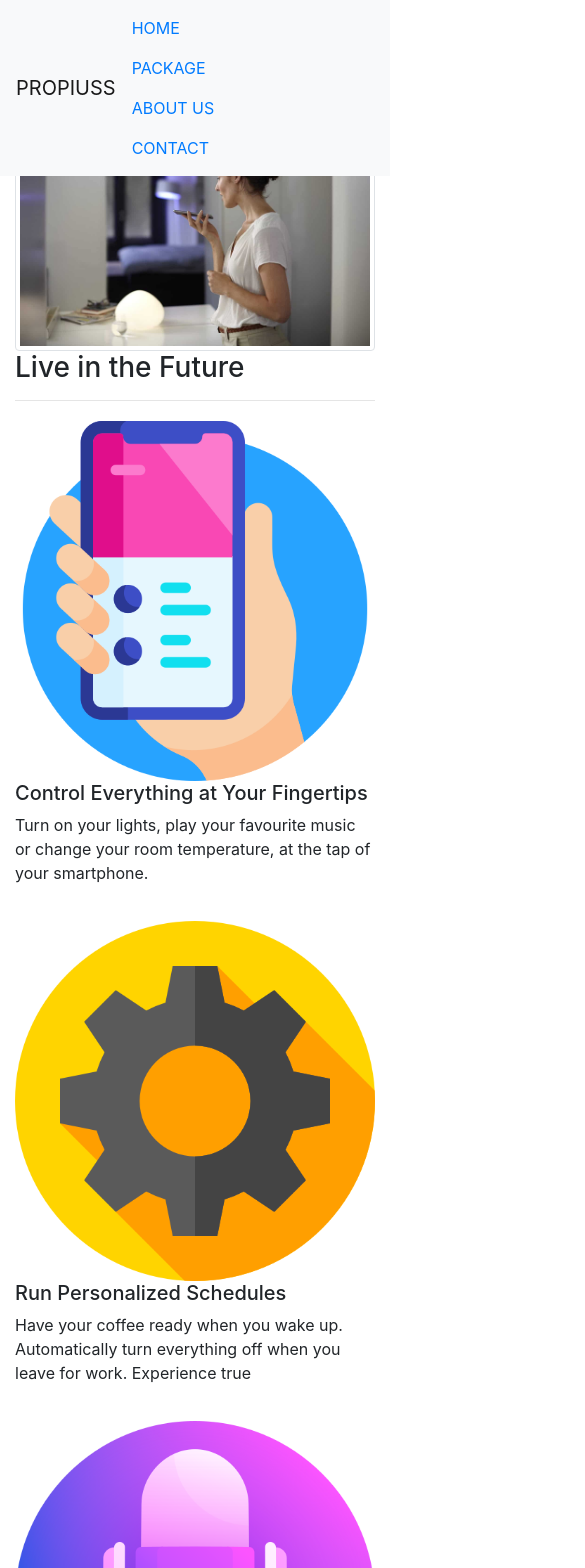
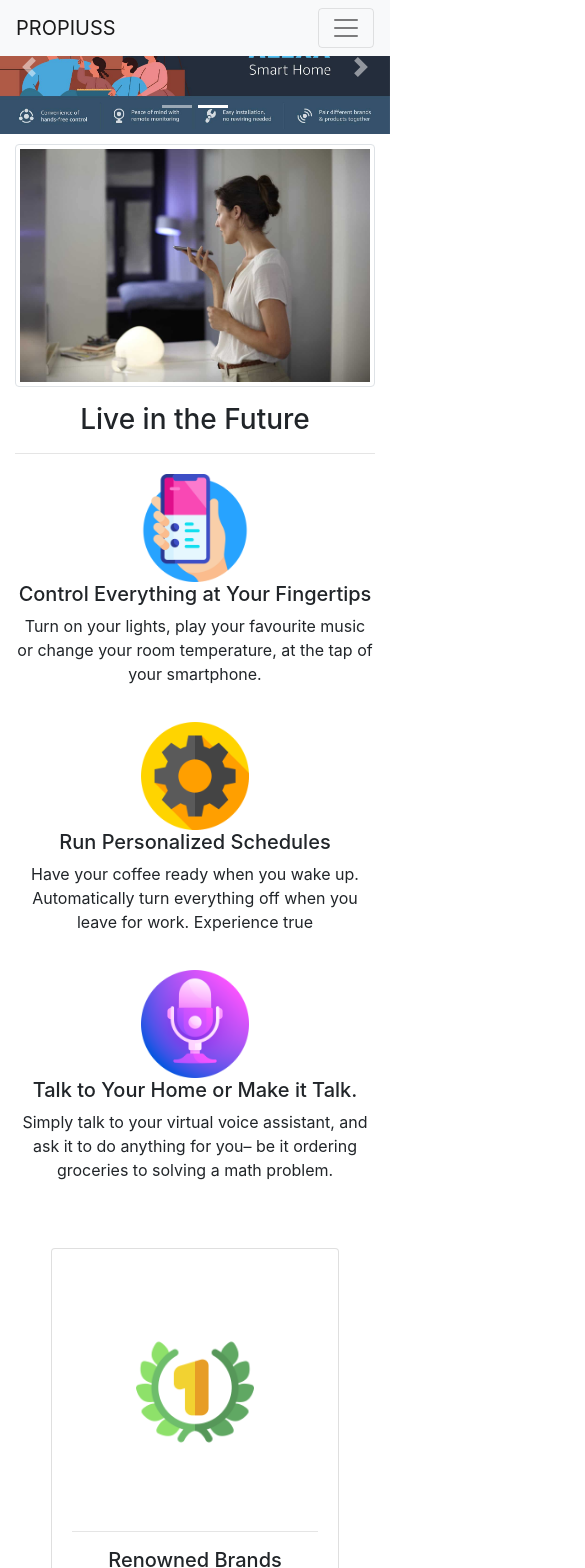
Before and after one commit to nikhil11001/propiuss, a React (Create React App) app: page / in a window 390 px wide. Shown: the top 1568 px of the page, 585 px wide, since content can reach past the window. Built offline with nearby package versions, Linux system fonts and the light colour scheme; what react-chatbot-kit would draw is missing.

Commit message:
Responsive changes

```diff
--- a/public/index.html
+++ b/public/index.html
@@ -30,6 +30,7 @@
     -->
     <title>PROPIUSS</title>
   </head>
+  <meta name="viewport" content="width=device-width, initial-scale=1.0"/>
   <body>
     <noscript>You need to enable JavaScript to run this app.</noscript>
     <div id="root"></div>
--- a/src/App.css
+++ b/src/App.css
@@ -36,3 +36,17 @@
     transform: rotate(360deg);
   }
 }
+
+@media only screen and (max-width: 600px) {
+  .homepage-feature-ico {
+    width: 30% !important;
+    margin: auto;
+  }
+  .puzzle-ico {
+    width: 60% !important;
+  }
+  .live-in-future-header {
+    text-align: center;
+    margin-top: 16px;
+  }
+}
--- a/src/components/about.js
+++ b/src/components/about.js
@@ -23,26 +23,6 @@ class About extends React.Component {
   render() {
     return (
       <>
-        <Navbar bg="light" variant="light" fixed="top">
-          <Container>
-            <Navbar.Brand>PROPIUSS</Navbar.Brand>
-            <Nav className="mr-auto">
-              <Nav.Link>
-                <Link to="/home">HOME</Link>
-              </Nav.Link>
-
-              <Nav.Link>
-                <Link to="/package">PACKAGE</Link>
-              </Nav.Link>
-              <Nav.Link>
-                <Link to="/about">ABOUT US</Link>
-              </Nav.Link>
-              <Nav.Link>
-                <Link to="/contact">CONTACT</Link>
-              </Nav.Link>
-            </Nav>
-          </Container>
-        </Navbar>
         <Container>
           <div className="about-us">
             <Image
@@ -97,10 +77,10 @@ class About extends React.Component {
                     <i className="bi bi-house-door margin-10"></i>HOME
                   </p>
                   <p>
-                    <i className="bi bi-person margin-10"></i>ABOUT US{" "}
+                    <i className="bi bi-screwdriver margin-10"></i>PACKAGES
                   </p>
                   <p>
-                    <i className="bi bi-screwdriver margin-10"></i>SERVICES
+                    <i className="bi bi-person margin-10"></i>ABOUT US{" "}
                   </p>
                   <p>
                     <i className="bi bi-telephone margin-10"></i>Contact
@@ -122,7 +102,7 @@ class About extends React.Component {
 
                 <p>
                   <i class="bi bi-envelope-open margin-10"></i>Email:
-                  info@biscoindia.com
+                  info@propiuss.com
                 </p>
               </Col>
             </Row>
--- a/src/components/contact.js
+++ b/src/components/contact.js
@@ -23,26 +23,6 @@ class Contact extends React.Component {
   render() {
     return (
       <>
-        <Navbar bg="light" variant="light" fixed="top">
-          <Container>
-            <Navbar.Brand>PROPIUSS</Navbar.Brand>
-            <Nav className="mr-auto">
-              <Nav.Link>
-                <Link to="/home">HOME</Link>
-              </Nav.Link>
-
-              <Nav.Link>
-                <Link to="/package">PACKAGE</Link>
-              </Nav.Link>
-              <Nav.Link>
-                <Link to="/about">ABOUT US</Link>
-              </Nav.Link>
-              <Nav.Link>
-                <Link to="/contact">CONTACT</Link>
-              </Nav.Link>
-            </Nav>
-          </Container>
-        </Navbar>
         <Container>
           <div style={{ margin: "70px 0px" }}></div>
           {/* <h1>Contact</h1> */}
--- a/src/components/home.js
+++ b/src/components/home.js
@@ -1,22 +1,15 @@
 import React from "react";
 import {
-  Button,
   Container,
-  Navbar,
   Nav,
-  Form,
-  FormControl,
-  Carousel,
-  NavDropdown,
   Row,
   Col,
   Image,
   Card,
-  CardGroup,
   Jumbotron,
   Tab,
+  Carousel,
 } from "react-bootstrap";
-import { Link } from "react-router-dom";
 import { motion } from "framer-motion";
 import { Chatbot } from "react-chatbot-kit";
 import "../css/home.css";
@@ -24,23 +17,8 @@ import mapIcon from "../images/number-one.png";
 import userExperienceIco from "../images/tablet.png";
 import webDevIco from "../images/house.png";
 import support from "../images/support.png";
-import infoIco from "../images/information.png";
 import serviceIco from "../images/settings.png";
-import deliveryIco from "../images/delivery-truck.png";
-import supplyIco from "../images/supply-chain.png";
-import programmingIco from "../images/programming.png";
-import androidIco from "../images/android.png";
-import JSIco from "../images/js-format.png";
-import sqlIco from "../images/mysql.png";
-import phpIco from "../images/php.png";
-import rubyIco from "../images/ruby.png";
-import javaIco from "../images/java.png";
-import reactIco from "../images/atom.png";
-import htmlIco from "../images/html-5.png";
 import ChatBotIco from "../images/chatbot.png";
-import banner1 from "../images/banner-iot-001.jpeg";
-import banner2 from "../images/banner-iot-002.jpeg";
-import banner3 from "../images/banner-iot-003.jpeg";
 import banner4 from "../images/banner-iot-004.jpg";
 import banner5 from "../images/banner-1.png";
 import banner6 from "../images/banner-iot-006.jpeg";
@@ -66,62 +44,46 @@ class Home extends React.Component {
   render() {
     return (
       <>
-        {/* <Navbar collapseOnSelect bg="light" variant="light" fixed="top" expand="sm"> */}
-        <Navbar
-          collapseOnSelect
-          expand="lg"
-          bg="light"
-          variant="light"
-          fixed="top"
-        >
-          <Container>
-            <Navbar.Brand>PROPIUSS</Navbar.Brand>
-            <Nav className="mr-auto">
-              <Nav.Link>
-                <Link to="/home">HOME</Link>
-              </Nav.Link>
-
-              <Nav.Link>
-                <Link to="/package">PACKAGE</Link>
-              </Nav.Link>
-              <Nav.Link>
-                <Link to="/about">ABOUT US</Link>
-              </Nav.Link>
-
-              <Nav.Link>
-                <Link to="/contact">CONTACT</Link>
-              </Nav.Link>
-            </Nav>
-          </Container>
-        </Navbar>
         <Carousel>
           <Carousel.Item>
-            <img className="d-block w-100" src={banner5} />
+            <Image className="d-block w-100" src={banner5} fluid />
           </Carousel.Item>
 
+          {/* <Carousel.Item>
+            <Image className="d-block w-100" src={banner6} fluid />
+          </Carousel.Item> */}
           <Carousel.Item>
-            <img className="d-block w-100" src={banner6} />
-          </Carousel.Item>
-          <Carousel.Item>
-            <img className="d-block w-100" src={banner4} />
+            <Image className="d-block w-100" src={banner4} fluid />
           </Carousel.Item>
         </Carousel>
         <Container>
           <div className="slogna-text"></div>
           <Row>
             <Col md={6}>
-              <Image src={home1} height="20%" thumbnail />
+              <Image
+                src={home1}
+                thumbnail
+                fluid
+                style={{ width: "100%", height: "auto" }}
+              />
             </Col>
             <Col md={6}>
-              <h3>Live in the Future</h3>
+              <h3 className="live-in-future-header">Live in the Future</h3>
               <hr />
               <Row style={{ marginTop: "20px" }}>
                 <Col md={1}>
-                  <img className="d-block w-100" src={phone} />
+                  <Image
+                    className="homepage-feature-ico d-block"
+                    src={phone}
+                    fluid
+                    style={{ width: "100%", height: "auto" }}
+                  />
                 </Col>
                 <Col md={10}>
-                  <h5>Control Everything at Your Fingertips</h5>
-                  <p>
+                  <h5 className="text-center">
+                    Control Everything at Your Fingertips
+                  </h5>
+                  <p className="text-center">
                     Turn on your lights, play your favourite music or change
                     your room temperature, at the tap of your smartphone.
                   </p>
@@ -129,11 +91,16 @@ class Home extends React.Component {
               </Row>
               <Row style={{ marginTop: "20px" }}>
                 <Col md={1}>
-                  <img className="d-block" src={serviceIco} width="100%" />
+                  <Image
+                    className="homepage-feature-ico d-block"
+                    src={serviceIco}
+                    fluid
+                    style={{ width: "100%", height: "auto" }}
+                  />
                 </Col>
                 <Col md={10}>
-                  <h5>Run Personalized Schedules</h5>
-                  <p>
+                  <h5 className="text-center">Run Personalized Schedules</h5>
+                  <p className="text-center">
                     Have your coffee ready when you wake up. Automatically turn
                     everything off when you leave for work. Experience true
                   </p>
@@ -141,11 +108,18 @@ class Home extends React.Component {
               </Row>
               <Row style={{ marginTop: "20px" }}>
                 <Col md={1}>
-                  <img className="d-block" width="100%" src={mike} />
+                  <Image
+                    className="homepage-feature-ico d-block"
+                    src={mike}
+                    fluid
+                    style={{ width: "100%", height: "auto" }}
+                  />
                 </Col>
                 <Col md={10}>
-                  <h5>Talk to Your Home or Make it Talk.</h5>
-                  <p>
+                  <h5 className="text-center">
+                    Talk to Your Home or Make it Talk.
+                  </h5>
+                  <p className="text-center">
                     Simply talk to your virtual voice assistant, and ask it to
                     do anything for you– be it ordering groceries to solving a
                     math problem.
@@ -156,14 +130,16 @@ class Home extends React.Component {
           </Row>
           <Row className="margin-top-30">
             <div className="text-center">
+              {/*
               <div className="padding-4-rem">
-                {/* <Image
+                 <Image
                   className="location-ico bounce-1"
                   src={infoIco}
                   width="20%"
-                /> */}
-              </div>
-              {this.state.showChatBot && (
+                />
+              </div>*/}
+
+              {/* {this.state.showChatBot && (
                 <div className="chat-bot-container">
                   <Chatbot
                     config={config}
@@ -171,12 +147,11 @@ class Home extends React.Component {
                     actionProvider={ActionProvider}
                   />
                 </div>
-              )}
-
+              )} */}
               <div className="margin-20">
                 <Row>
                   <Col md={3}>
-                    <Card style={{ width: "18rem" }}>
+                    <Card style={{ width: "18rem", margin: "auto" }}>
                       <Card.Body>
                         <div className="padding-4-rem">
                           <motion.div
@@ -186,7 +161,12 @@ class Home extends React.Component {
                             }}
                             whileTap={{ scale: 0.9 }}
                           >
-                            <Image className="" src={mapIcon} width="100%" />
+                            <Image
+                              className=""
+                              src={mapIcon}
+                              width="100%"
+                              fluid
+                            />
                           </motion.div>
                         </div>
                         <hr />
@@ -199,7 +179,7 @@ class Home extends React.Component {
                     </Card>
                   </Col>
                   <Col md={3}>
-                    <Card style={{ width: "18rem" }}>
+                    <Card style={{ width: "18rem", margin: "auto" }}>
                       <Card.Body>
                         <div className="padding-4-rem">
                           <motion.div
@@ -209,7 +189,7 @@ class Home extends React.Component {
                             }}
                             whileTap={{ scale: 0.9 }}
                           >
-                            <Image src={userExperienceIco} width="100%" />
+                            <Image src={userExperienceIco} width="100%" fluid />
                           </motion.div>
                         </div>
                         <hr />
@@ -222,7 +202,7 @@ class Home extends React.Component {
                     </Card>
                   </Col>
                   <Col md={3}>
-                    <Card style={{ width: "18rem" }}>
+                    <Card style={{ width: "18rem", margin: "auto" }}>
                       <Card.Body>
                         <div className="padding-4-rem">
                           <motion.div
@@ -232,7 +212,7 @@ class Home extends React.Component {
                             }}
                             whileTap={{ scale: 0.9 }}
                           >
-                            <Image src={webDevIco} width="100%" />
+                            <Image src={webDevIco} width="100%" fluid />
                           </motion.div>
                         </div>
                         <hr />
@@ -245,7 +225,7 @@ class Home extends React.Component {
                     </Card>
                   </Col>
                   <Col md={3}>
-                    <Card style={{ width: "18rem" }}>
+                    <Card style={{ width: "18rem", margin: "auto" }}>
                       <Card.Body>
                         <div className="padding-4-rem">
                           <motion.div
@@ -255,7 +235,7 @@ class Home extends React.Component {
                             }}
                             whileTap={{ scale: 0.9 }}
                           >
-                            <Image src={support} width="100%" />
+                            <Image src={support} width="100%" fluid />
                           </motion.div>
                         </div>
                         <hr />
@@ -342,162 +322,14 @@ class Home extends React.Component {
               </Tab.Container>
             </div>
           </div>
-          {/* <div className="margin-top-30">
-            <Jumbotron>
-              <p>
-                <i>
-                  We engage in all stages of product development, right from
-                  design to implementation and support. We deliver quality
-                  software using multiple models and are flexible to implement
-                  other models as per the requirements of the solution or the
-                  client.
-                </i>
-              </p>
-            </Jumbotron>
-          </div> */}
         </Container>
-
-        {/* <div className="text-center">
-          <div className="padding-4-rem">
-            <Image
-              className="location-ico bounce-1"
-              src={programmingIco}
-              width="15%"
-            />
-          </div>
-          <h1>TECHNOLOGIES</h1>
-          <hr />
-          <Container>
-            <h3>WE WORK ON</h3>
-            <Jumbotron>
-              <Row>
-                <Col md={4}>
-                  <Card>
-                    <Card.Body>
-                      <Card.Title>React</Card.Title>
-                      <Card.Text>
-                        <motion.div
-                          whileHover={{ scale: 1.2, rotate: 90 }}
-                          whileTap={{
-                            scale: 0.8,
-                            rotate: -90,
-                            borderRadius: "100%",
-                          }}
-                        >
-                          <Image src={reactIco} width="50%" />
-                        </motion.div>
-                      </Card.Text>
-                    </Card.Body>
-                  </Card>
-                </Col>
-                <Col md={4}>
-                  <Card>
-                    <Card.Body>
-                      <Card.Title>Java</Card.Title>
-                      <Card.Text>
-                        <motion.div
-                          whileHover={{ scale: 1.2, rotate: 360 }}
-                          whileTap={{
-                            scale: 0.8,
-                            rotate: -100,
-                            borderRadius: "100%",
-                          }}
-                        >
-                          <Image src={javaIco} width="50%" />
-                        </motion.div>
-                      </Card.Text>
-                    </Card.Body>
-                  </Card>
-                </Col>
-                <Col md={4}>
-                  <Card>
-                    <Card.Body>
-                      <Card.Title>HTML</Card.Title>
-                      <Card.Text>
-                        <motion.div
-                          whileHover={{ scale: 1.2, rotate: 360 }}
-                          whileTap={{
-                            scale: 0.8,
-                            rotate: -90,
-                            borderRadius: "100%",
-                          }}
-                        >
-                          <Image src={htmlIco} width="50%" />
-                        </motion.div>
-                      </Card.Text>
-                    </Card.Body>
-                  </Card>
-                </Col>
-              </Row>
-              <Row>
-                <Col md={4}>
-                  <Card>
-                    <Card.Body>
-                      <Card.Title>Ruby</Card.Title>
-                      <Card.Text>
-                        <motion.div
-                          whileHover={{ scale: 1.2, rotate: 360 }}
-                          whileTap={{
-                            scale: 0.8,
-                            rotate: -90,
-                            borderRadius: "100%",
-                          }}
-                        >
-                          <Image src={rubyIco} width="50%" />
-                        </motion.div>
-                      </Card.Text>
-                    </Card.Body>
-                  </Card>
-                </Col>
-                <Col md={4}>
-                  <Card>
-                    <Card.Body>
-                      <Card.Title>Android</Card.Title>
-                      <Card.Text>
-                        <motion.div
-                          whileHover={{ scale: 1.2, rotate: 360 }}
-                          whileTap={{
-                            scale: 0.8,
-                            rotate: -90,
-                            borderRadius: "100%",
-                          }}
-                        >
-                          <Image src={androidIco} width="50%" />
-                        </motion.div>
-                      </Card.Text>
-                    </Card.Body>
-                  </Card>
-                </Col>
-                <Col md={4}>
-                  <Card>
-                    <Card.Body>
-                      <Card.Title>Java Script</Card.Title>
-                      <Card.Text>
-                        <motion.div
-                          whileHover={{ scale: 1.2, rotate: 360 }}
-                          whileTap={{
-                            scale: 0.8,
-                            rotate: -90,
-                            borderRadius: "100%",
-                          }}
-                        >
-                          <Image src={JSIco} width="50%" />
-                        </motion.div>
-                      </Card.Text>
-                    </Card.Body>
-                  </Card>
-                </Col>
-              </Row>
-            </Jumbotron>
-          </Container>
-        </div> */}
 
         <Container>
           <Jumbotron>
             <div className="text-center">
               <div className="padding-4-rem">
                 <Image
-                  className="location-ico bounce-1"
+                  className="location-ico bounce-1 puzzle-ico"
                   src={puzzle}
                   width="10%"
                 />
@@ -514,7 +346,6 @@ class Home extends React.Component {
             </div>
           </Jumbotron>
         </Container>
-
         <div
           className="margin-top-30"
           style={{ background: "black", color: "white" }}
@@ -529,13 +360,14 @@ class Home extends React.Component {
                     <i className="bi bi-house-door margin-10"></i>HOME
                   </p>
                   <p>
+                    <i className="bi bi-screwdriver margin-10"></i>PACKAGES
+                  </p>
+                  <p>
                     <i className="bi bi-person margin-10"></i>ABOUT US{" "}
                   </p>
+
                   <p>
-                    <i className="bi bi-screwdriver margin-10"></i>SERVICES
-                  </p>
-                  <p>
-                    <i className="bi bi-telephone margin-10"></i>Contact
+                    <i className="bi bi-telephone margin-10"></i>CONTACT
                   </p>
                 </div>
               </Col>
@@ -554,11 +386,11 @@ class Home extends React.Component {
 
                 <p>
                   <i class="bi bi-envelope-open margin-10"></i>Email:
-                  info@biscoindia.com
+                  info@propiuss.com
                 </p>
               </Col>
             </Row>
-            <div className="chat-bot-ico">
+            {/* <div className="chat-bot-ico">
               <Image
                 className="location-ico bounce-1"
                 src={ChatBotIco}
@@ -567,7 +399,7 @@ class Home extends React.Component {
                   this.setState({ showChatBot: !this.state.showChatBot });
                 }}
               />
-            </div>
+            </div> */}
           </Container>
         </div>
       </>
--- /dev/null
+++ b/src/components/navBar.js
@@ -0,0 +1,32 @@
+import React from "react";
+import { Navbar, Container, Nav } from "react-bootstrap";
+import { Link } from "react-router-dom";
+
+export const NavBar = () => {
+  return (
+    <Navbar bg="light" expand="lg" fixed="top">
+      <Container>
+        <Navbar.Brand>PROPIUSS</Navbar.Brand>
+        <Navbar.Toggle aria-controls="basic-navbar-nav" />
+        <Navbar.Collapse id="basic-navbar-nav">
+          <Nav className="me-auto">
+            <Nav.Link>
+              <Link to="/home">HOME</Link>
+            </Nav.Link>
+
+            <Nav.Link>
+              <Link to="/package">PACKAGE</Link>
+            </Nav.Link>
+            <Nav.Link>
+              <Link to="/about">ABOUT US</Link>
+            </Nav.Link>
+
+            <Nav.Link>
+              <Link to="/contact">CONTACT</Link>
+            </Nav.Link>
+          </Nav>
+        </Navbar.Collapse>
+      </Container>
+    </Navbar>
+  );
+};
--- a/src/components/package.js
+++ b/src/components/package.js
@@ -31,34 +31,6 @@ class Package extends React.Component {
   render() {
     return (
       <>
-        <Navbar
-          collapseOnSelect
-          expand="lg"
-          bg="light"
-          variant="light"
-          fixed="top"
-        >
-          <Container>
-            <Navbar.Brand>PROPIUSS</Navbar.Brand>
-            <Nav className="mr-auto">
-              <Nav.Link>
-                <Link to="/home">HOME</Link>
-              </Nav.Link>
-
-              <Nav.Link>
-                <Link to="/package">PACKAGE</Link>
-              </Nav.Link>
-              <Nav.Link>
-                <Link to="/about">ABOUT US</Link>
-              </Nav.Link>
-
-              <Nav.Link>
-                <Link to="/contact">CONTACT</Link>
-              </Nav.Link>
-            </Nav>
-          </Container>
-        </Navbar>
-
         <Container>
           <div style={{ margin: "70px 0px" }}></div>
           <Jumbotron>
@@ -149,6 +121,51 @@ class Package extends React.Component {
             </div>
           </Jumbotron>
         </Container>
+        <div
+          className="margin-top-30"
+          style={{ background: "black", color: "white" }}
+        >
+          <Container>
+            <Row>
+              <Col md={4}>
+                <h6 className="margin-10">LINKS</h6>
+                <div>
+                  <p>
+                    {" "}
+                    <i className="bi bi-house-door margin-10"></i>HOME
+                  </p>
+                  <p>
+                    <i className="bi bi-screwdriver margin-10"></i>PACKAGES
+                  </p>
+                  <p>
+                    <i className="bi bi-person margin-10"></i>ABOUT US{" "}
+                  </p>
+                  <p>
+                    <i className="bi bi-telephone margin-10"></i>Contact
+                  </p>
+                </div>
+              </Col>
+
+              <Col md={4}>
+                <h6 className="margin-10">CONTACT</h6>
+                <p>
+                  <i class="bi bi-cursor margin-10"></i>Unit No.3, Building
+                  No.1, Ground Floor, Liliya Nagar, Off S.V.Road, Goregaon
+                  (West), Mumbai-400 062. India.
+                </p>
+
+                <p>
+                  <i class="bi bi-phone margin-10"></i>Phone:+91 9820058279
+                </p>
+
+                <p>
+                  <i class="bi bi-envelope-open margin-10"></i>Email:
+                  info@propiuss.com
+                </p>
+              </Col>
+            </Row>
+          </Container>
+        </div>
       </>
     );
   }
--- a/src/components/product.js
+++ b/src/components/product.js
@@ -23,27 +23,6 @@ class Product extends React.Component {
   render() {
     return (
       <>
-        <Navbar bg="light" variant="light" fixed="top">
-          <Container>
-            <Navbar.Brand>PROPIUSS</Navbar.Brand>
-            <Nav className="mr-auto">
-              <Nav.Link>
-                <Link to="/home">HOME</Link>
-              </Nav.Link>
-
-              <Nav.Link>
-                <Link to="/package">PACKAGE</Link>
-              </Nav.Link>
-              <Nav.Link>
-                <Link to="/about">ABOUT US</Link>
-              </Nav.Link>
-              <Nav.Link>
-                <Link to="/contact">CONTACT</Link>
-              </Nav.Link>
-            </Nav>
-          </Container>
-        </Navbar>
-
         <Container>
           <div style={{ margin: "70px 0px" }}></div>
           <Jumbotron>
--- a/src/routes/appRouter.js
+++ b/src/routes/appRouter.js
@@ -5,10 +5,13 @@ import Contact from "../components/contact";
 import Home from "../components/home";
 import Product from "../components/product";
 import Package from "../components/package";
+import { NavBar } from "../components/navBar";
 
 export const AppRouter = () => {
   return (
+    <>
       <Router>
+        <NavBar />
         <Switch>
           <Route path="/" exact>
             <Home />
@@ -30,5 +33,6 @@ export const AppRouter = () => {
           </Route>
         </Switch>
       </Router>
+    </>
   );
 };
```
Lines whose indentation alone changed are shown as unchanged.
